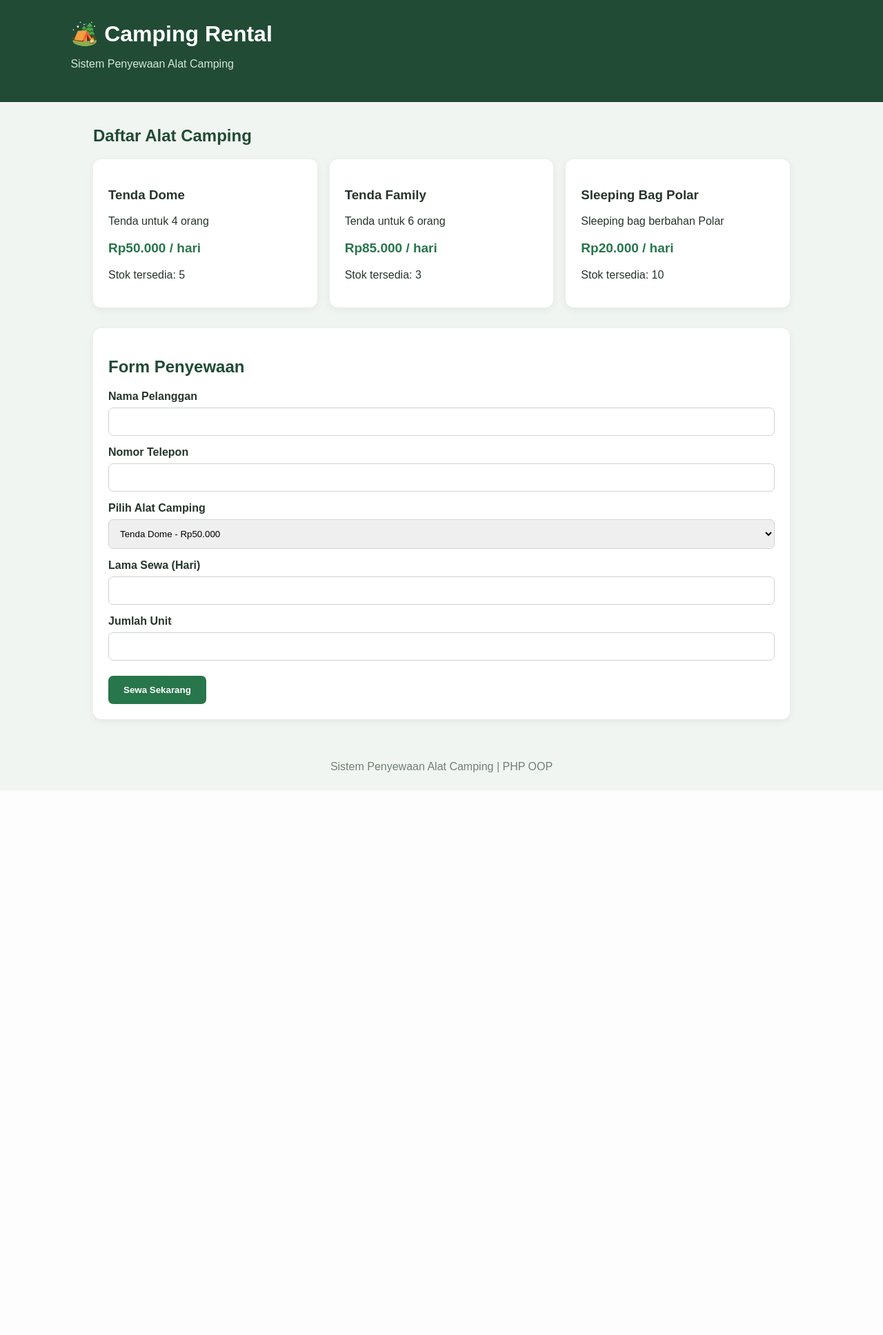
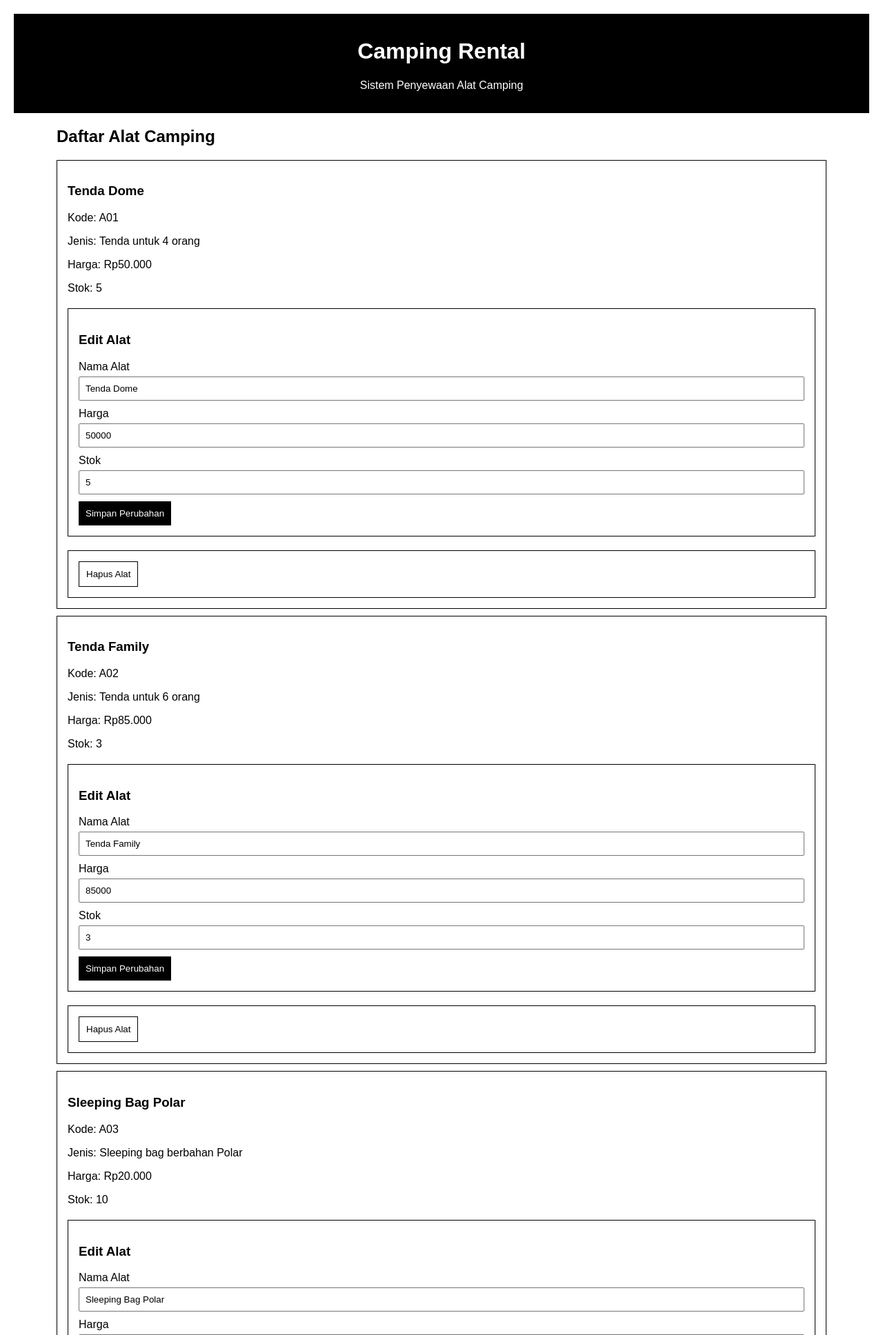
Before and after one commit to tiwizuwela-coder/Sistem-penyewaan-alat-camping, a PHP site: page / in a window 1280 px wide. Shown: the top 1936 px of the page at 69% size. Before the commit the page ends 1120 px from the top, so only its background shows below. Run offline with PHP 8.4, Linux system fonts and the light colour scheme.

Commit message:
Refactor index.php for camping rental system

```diff
--- a/index.php
+++ b/index.php
@@ -1,12 +1,13 @@
 
 <?php
-require_once __DIR__ . '/classes/Tenda.php';
-require_once __DIR__ . '/classes/SleepingBag.php';
-require_once __DIR__ . '/classes/Pelanggan.php';
-require_once __DIR__ . '/classes/Penyewaan.php';
+require_once 'classes/Tenda.php';
+require_once 'classes/SleepingBag.php';
+require_once 'classes/Pelanggan.php';
+require_once 'classes/Penyewaan.php';
 
 session_start();
 
+// Data alat camping
 if (!isset($_SESSION['alat'])) {
     $_SESSION['alat'] = [
         new Tenda("A01", "Tenda Dome", 50000, 5, 4),
@@ -18,127 +19,197 @@ if (!isset($_SESSION['alat'])) {
 $pesan = "";
 $struk = null;
 
-if ($_SERVER['REQUEST_METHOD'] === 'POST') {
-    $nama = trim($_POST['nama'] ?? '');
-    $telepon = trim($_POST['telepon'] ?? '');
-    $pilihan = (int)($_POST['alat'] ?? -1);
-    $hari = (int)($_POST['hari'] ?? 0);
-    $jumlah = (int)($_POST['jumlah'] ?? 0);
+// Proses form
+if (isset($_POST['tambah'])) {
+    $kode = $_POST['kode'];
+    $nama = $_POST['nama'];
+    $jenis = $_POST['jenis'];
+    $harga = (int) $_POST['harga'];
+    $stok = (int) $_POST['stok'];
+    $detail = $_POST['detail'];
 
-    if ($nama === '' || $telepon === '' ||
-        !isset($_SESSION['alat'][$pilihan]) ||
-        $hari <= 0 || $jumlah <= 0) {
-        $pesan = "Mohon isi semua data dengan benar.";
+    $ada = false;
+
+    foreach ($_SESSION['alat'] as $alat) {
+        if ($alat->getKode() == $kode) {
+            $ada = true;
+        }
+    }
+
+    if ($ada) {
+        $pesan = "Kode alat sudah digunakan!";
+    } elseif ($nama == "" || $kode == "" || $harga <= 0 || $stok < 0 || $detail == "") {
+        $pesan = "Data tidak boleh kosong!";
+    } elseif ($jenis == "Tenda") {
+        $_SESSION['alat'][] = new Tenda(
+            $kode, $nama, $harga, $stok, (int)$detail
+        );
+        $pesan = "Alat berhasil ditambahkan!";
     } else {
-        $alat = $_SESSION['alat'][$pilihan];
+        $_SESSION['alat'][] = new SleepingBag(
+            $kode, $nama, $harga, $stok, $detail
+        );
+        $pesan = "Alat berhasil ditambahkan!";
+    }
+}
 
-        if (!$alat->kurangiStok($jumlah)) {
-            $pesan = "Maaf, stok alat tidak mencukupi.";
+// Hapus alat
+if (isset($_POST['hapus'])) {
+    $index = (int) $_POST['index'];
+
+    if (isset($_SESSION['alat'][$index])) {
+        unset($_SESSION['alat'][$index]);
+        $_SESSION['alat'] = array_values($_SESSION['alat']);
+        $pesan = "Alat berhasil dihapus!";
+    }
+}
+
+// Edit alat
+if (isset($_POST['edit'])) {
+    $index = (int) $_POST['index'];
+
+    if (isset($_SESSION['alat'][$index])) {
+        $alat = $_SESSION['alat'][$index];
+
+        $nama = trim($_POST['nama']);
+        $harga = (int) $_POST['harga'];
+        $stok = (int) $_POST['stok'];
+
+        if ($nama == "" || $harga <= 0 || $stok < 0) {
+            $pesan = "Data edit tidak valid!";
         } else {
+            // Buat ulang object dengan data yang sudah diedit
+            if ($alat instanceof Tenda) {
+                $detail = $alat->getJenis();
+                preg_match('/\d+/', $detail, $hasil);
+                $kapasitas = (int) ($hasil[0] ?? 1);
+
+                $_SESSION['alat'][$index] = new Tenda(
+                    $alat->getKode(),
+                    $nama,
+                    $harga,
+                    $stok,
+                    $kapasitas
+                );
+            } else {
+                $detail = $alat->getJenis();
+                $bahan = str_replace("Sleeping bag berbahan ", "", $detail);
+
+                $_SESSION['alat'][$index] = new SleepingBag(
+                    $alat->getKode(),
+                    $nama,
+                    $harga,
+                    $stok,
+                    $bahan
+                );
+            }
+
+            $pesan = "Data berhasil diubah!";
+        }
+    }
+}
+
+// Penyewaan
+if (isset($_POST['sewa'])) {
+    $nama = trim($_POST['nama']);
+    $telepon = trim($_POST['telepon']);
+    $index = (int) $_POST['alat'];
+    $hari = (int) $_POST['hari'];
+    $jumlah = (int) $_POST['jumlah'];
+
+    if ($nama == "" || $telepon == "" || $hari <= 0 || $jumlah <= 0 || !isset($_SESSION['alat'][$index])) {
+        $pesan = "Isi data penyewaan dengan benar!";
+    } else {
+        $alat = $_SESSION['alat'][$index];
+
+        if ($alat->kurangiStok($jumlah)) {
             $pelanggan = new Pelanggan($nama, $telepon);
 
+            $subtotal = $alat->getHargaPerHari() * $hari * $jumlah;
+            $total = Penyewaan::hitungTotal(
+                $alat->getHargaPerHari(),
+                $hari,
+                $jumlah
+            );
+
             $struk = [
-                'nama' => $nama,
-                'telepon' => $telepon,
+                'nama' => $pelanggan->getNama(),
+                'telepon' => $pelanggan->getNomorTelepon(),
                 'alat' => $alat->getNama(),
                 'jumlah' => $jumlah,
                 'hari' => $hari,
-                'subtotal' => $alat->getHargaPerHari() * $hari * $jumlah,
-                'total' => Penyewaan::hitungTotal(
-                    $alat->getHargaPerHari(), $hari, $jumlah
-                )
+                'subtotal' => $subtotal,
+                'total' => $total
             ];
+        } else {
+            $pesan = "Stok alat tidak mencukupi!";
         }
     }
 }
 ?>
 
 <!DOCTYPE html>
-<html lang="id">
+<html>
 <head>
-<meta charset="UTF-8">
-<meta name="viewport" content="width=device-width, initial-scale=1.0">
     <title>Sistem Penyewaan Alat Camping</title>
 
     <style>
-* { box-sizing: border-box; }
-
         body {
-    margin: 0;
-    font-family: Arial, sans-serif;
-    background: #f1f5f1;
-    color: #26352b;
+            font-family: Arial;
+            background: white;
+            color: black;
+            margin: 20px;
         }
 
         header {
-    background: #214b35;
+            background: black;
             color: white;
-    padding: 30px 8%;
+            padding: 15px;
+            text-align: center;
         }
 
-header h1 { margin: 0; }
-header p { color: #d5e8d8; }
-
         .container {
-    max-width: 1050px;
-    margin: 35px auto;
-    padding: 0 20px;
+            width: 90%;
+            margin: auto;
         }
 
-h2 { color: #214b35; }
-
-.grid {
-    display: grid;
-    grid-template-columns: repeat(auto-fit, minmax(220px, 1fr));
-    gap: 18px;
+        .card {
+            border: 1px solid black;
+            padding: 15px;
+            margin: 10px 0;
         }
 
-.card, form, .receipt, .notice {
-    background: white;
-    padding: 22px;
-    border-radius: 12px;
-    box-shadow: 0 3px 12px #00000010;
-}
-
-.price {
-    color: #28764b;
-    font-weight: bold;
-    font-size: 19px;
-}
-
-form { margin-top: 30px; }
-
-label {
-    display: block;
-    margin-top: 15px;
-    font-weight: bold;
+        form {
+            border: 1px solid black;
+            padding: 15px;
+            margin-top: 20px;
         }
 
         input, select {
             width: 100%;
-    padding: 12px;
-    margin-top: 7px;
-    border: 1px solid #ccd5cc;
-    border-radius: 7px;
+            padding: 8px;
+            margin: 5px 0 10px;
+            box-sizing: border-box;
         }
 
         button {
-    margin-top: 22px;
-    background: #28764b;
+            background: black;
             color: white;
+            padding: 10px;
             border: none;
-    padding: 13px 22px;
-    border-radius: 7px;
             cursor: pointer;
-    font-weight: bold;
         }
 
-.notice, .receipt { margin-top: 20px; }
+        .hapus {
+            background: white;
+            color: black;
+            border: 1px solid black;
+        }
 
-footer {
-    text-align: center;
-    padding: 25px;
-    color: #718075;
+        .struk {
+            border: 1px solid black;
+            padding: 15px;
+            margin-top: 20px;
         }
     </style>
 </head>
@@ -146,7 +217,7 @@ footer {
 <body>
 
 <header>
-    <h1>🏕️ Camping Rental</h1>
+    <h1>Camping Rental</h1>
     <p>Sistem Penyewaan Alat Camping</p>
 </header>
 
@@ -154,18 +225,73 @@ footer {
 
     <h2>Daftar Alat Camping</h2>
 
-<div class="grid">
-<?php foreach ($_SESSION['alat'] as $alat): ?>
+    <?php foreach ($_SESSION['alat'] as $i => $alat) { ?>
         <div class="card">
-        <h3><?= htmlspecialchars($alat->getNama()) ?></h3>
-        <p><?= htmlspecialchars($alat->getJenis()) ?></p>
-        <p class="price">
-            Rp<?= number_format($alat->getHargaPerHari(), 0, ',', '.') ?> / hari
-        </p>
-        <p>Stok tersedia: <?= $alat->getStok() ?></p>
+            <h3><?php echo htmlspecialchars($alat->getNama()); ?></h3>
+
+            <p>Kode: <?php echo htmlspecialchars($alat->getKode()); ?></p>
+            <p>Jenis: <?php echo htmlspecialchars($alat->getJenis()); ?></p>
+
+            <p>Harga: Rp<?php echo number_format($alat->getHargaPerHari(), 0, ',', '.'); ?></p>
+
+            <p>Stok: <?php echo $alat->getStok(); ?></p>
+
+            <form method="POST">
+                <h3>Edit Alat</h3>
+
+                <input type="hidden" name="index" value="<?php echo $i; ?>">
+
+                <label>Nama Alat</label>
+                <input type="text" name="nama"
+                    value="<?php echo htmlspecialchars($alat->getNama()); ?>" required>
+
+                <label>Harga</label>
+                <input type="number" name="harga"
+                    value="<?php echo $alat->getHargaPerHari(); ?>" min="1" required>
+
+                <label>Stok</label>
+                <input type="number" name="stok"
+                    value="<?php echo $alat->getStok(); ?>" min="0" required>
+
+                <button type="submit" name="edit">Simpan Perubahan</button>
+            </form>
+
+            <form method="POST">
+                <input type="hidden" name="index" value="<?php echo $i; ?>">
+                <button type="submit" name="hapus" class="hapus"
+                    onclick="return confirm('Hapus alat ini?')">
+                    Hapus Alat
+                </button>
+            </form>
         </div>
-<?php endforeach; ?>
-</div>
+    <?php } ?>
+
+    <form method="POST">
+        <h2>Tambah Alat Camping</h2>
+
+        <label>Kode Alat</label>
+        <input type="text" name="kode" placeholder="Contoh A04" required>
+
+        <label>Nama Alat</label>
+        <input type="text" name="nama" required>
+
+        <label>Jenis Alat</label>
+        <select name="jenis">
+            <option value="Tenda">Tenda</option>
+            <option value="SleepingBag">Sleeping Bag</option>
+        </select>
+
+        <label>Harga per Hari</label>
+        <input type="number" name="harga" min="1" required>
+
+        <label>Stok</label>
+        <input type="number" name="stok" min="0" required>
+
+        <label>Kapasitas Tenda / Bahan Sleeping Bag</label>
+        <input type="text" name="detail" required>
+
+        <button type="submit" name="tambah">Tambah Alat</button>
+    </form>
 
     <form method="POST">
         <h2>Form Penyewaan</h2>
@@ -176,14 +302,15 @@ footer {
         <label>Nomor Telepon</label>
         <input type="text" name="telepon" required>
 
-    <label>Pilih Alat Camping</label>
+        <label>Pilih Alat</label>
         <select name="alat" required>
-        <?php foreach ($_SESSION['alat'] as $i => $alat): ?>
-            <option value="<?= $i ?>">
-                <?= htmlspecialchars($alat->getNama()) ?>
-                - Rp<?= number_format($alat->getHargaPerHari(), 0, ',', '.') ?>
+            <?php foreach ($_SESSION['alat'] as $i => $alat) { ?>
+                <option value="<?php echo $i; ?>"
+                    <?php echo $alat->getStok() <= 0 ? 'disabled' : ''; ?>>
+                    <?php echo htmlspecialchars($alat->getNama()); ?>
+                    - Rp<?php echo number_format($alat->getHargaPerHari(), 0, ',', '.'); ?>
                 </option>
-        <?php endforeach; ?>
+            <?php } ?>
         </select>
 
         <label>Lama Sewa (Hari)</label>
@@ -192,34 +319,31 @@ footer {
         <label>Jumlah Unit</label>
         <input type="number" name="jumlah" min="1" required>
 
-    <button type="submit">Sewa Sekarang</button>
+        <button type="submit" name="sewa">Sewa Sekarang</button>
     </form>
 
-<?php if ($pesan): ?>
-    <div class="notice">
-        <?= htmlspecialchars($pesan) ?>
+    <?php if ($pesan != "") { ?>
+        <p><?php echo htmlspecialchars($pesan); ?></p>
+    <?php } ?>
+
+    <?php if ($struk != null) { ?>
+        <div class="struk">
+            <h2>Struk Penyewaan</h2>
+
+            <p>Nama: <?php echo htmlspecialchars($struk['nama']); ?></p>
+            <p>Telepon: <?php echo htmlspecialchars($struk['telepon']); ?></p>
+            <p>Alat: <?php echo htmlspecialchars($struk['alat']); ?></p>
+            <p>Jumlah: <?php echo $struk['jumlah']; ?> unit</p>
+            <p>Lama Sewa: <?php echo $struk['hari']; ?> hari</p>
+
+            <p>Subtotal: Rp<?php echo number_format($struk['subtotal'], 0, ',', '.'); ?></p>
+            <p>Biaya Admin: Rp5.000</p>
+
+            <h3>Total: Rp<?php echo number_format($struk['total'], 0, ',', '.'); ?></h3>
         </div>
-<?php endif; ?>
-
-<?php if ($struk): ?>
-    <div class="receipt">
-        <h2>Transaksi Berhasil!</h2>
-        <p>Nama: <?= htmlspecialchars($struk['nama']) ?></p>
-        <p>Telepon: <?= htmlspecialchars($struk['telepon']) ?></p>
-        <p>Alat: <?= htmlspecialchars($struk['alat']) ?></p>
-        <p>Jumlah: <?= $struk['jumlah'] ?> unit</p>
-        <p>Lama sewa: <?= $struk['hari'] ?> hari</p>
-        <p>Subtotal: Rp<?= number_format($struk['subtotal'], 0, ',', '.') ?></p>
-        <p>Biaya admin: Rp5.000</p>
-        <h3>Total: Rp<?= number_format($struk['total'], 0, ',', '.') ?></h3>
-    </div>
-<?php endif; ?>
+    <?php } ?>
 
 </div>
 
-<footer>
-    Sistem Penyewaan Alat Camping | PHP OOP
-</footer>
-
 </body>
 </html>
```
Lines whose indentation alone changed are shown as unchanged.
